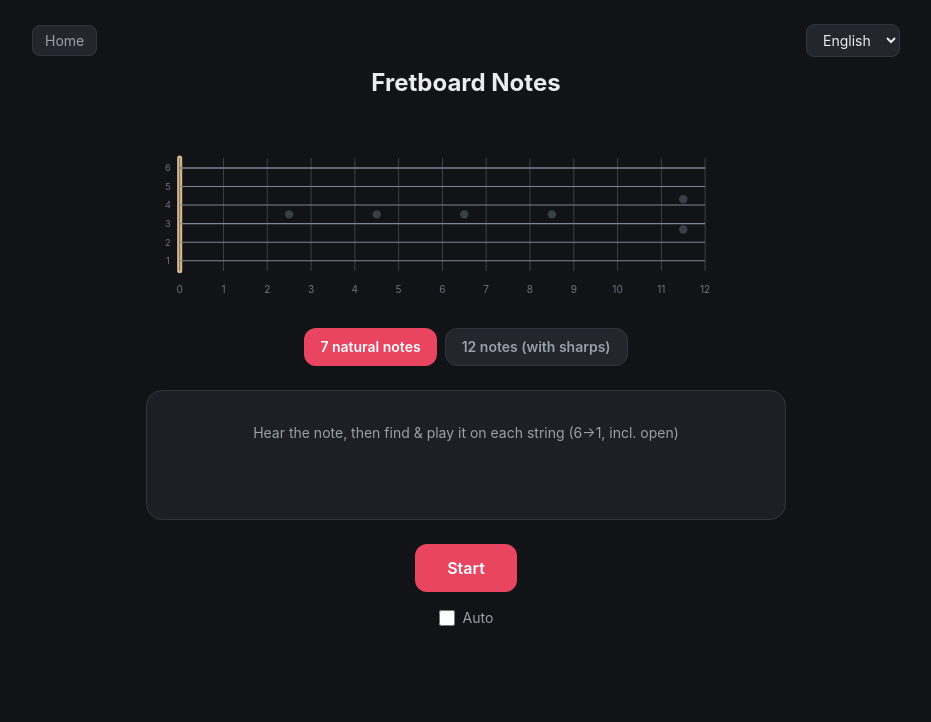
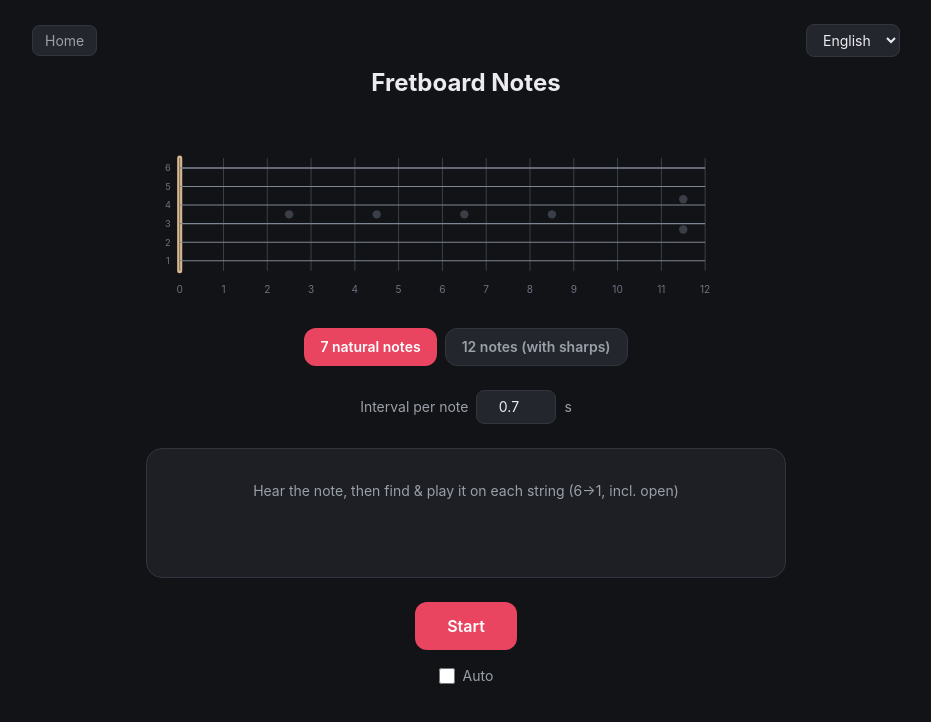
Before and after one commit to Helshr/FretFlow, a Next.js app: page /en/notes in a window 1280 px wide. Shown: the top 722 px of the page, without its empty margins (174-1105 px from the left). Built offline with nearby package versions, Linux system fonts and the light colour scheme.

Commit message:
feat: /notes 增加每个音的时间间隔输入（可调速）

```diff
--- a/components/NoteTrainer.tsx
+++ b/components/NoteTrainer.tsx
@@ -15,9 +15,8 @@ import Fretboard from './Fretboard';
 type Scope = '7' | '12';
 type Status = 'idle' | 'playing' | 'ready';
 
-const TONE_MS = 400; // 每个音时长
-const GAP_MS = 300; // 音之间间隔
 const FIRST_DELAY_MS = 350; // 念完字母后的首个音延迟
+const DEFAULT_INTERVAL_MS = 700; // 每个音的时间间隔（默认）
 
 export default function NoteTrainer() {
   const t = useTranslations('notes');
@@ -26,6 +25,7 @@ export default function NoteTrainer() {
   const [status, setStatus] = useState<Status>('idle');
   const [currentPos, setCurrentPos] = useState<{string: number; fret: number} | null>(null);
   const [auto, setAuto] = useState(false);
+  const [intervalMs, setIntervalMs] = useState(DEFAULT_INTERVAL_MS);
 
   const timeoutsRef = useRef<number[]>([]);
   const currentNoteRef = useRef<string | null>(null);
@@ -51,20 +51,22 @@ export default function NoteTrainer() {
       setStatus('playing');
       speakNote(note);
       const positions = notePositions(NOTE_SEMITONE[note]);
+      // 音长随间隔自适应，避免间隔过短时音叠加
+      const durSec = Math.max(0.1, Math.min(0.4, intervalMs / 1000 - 0.15));
       let t = FIRST_DELAY_MS;
       positions.forEach((p) => {
         schedule(() => {
-          tonePlayer.play(p.freq);
+          tonePlayer.play(p.freq, durSec);
           setCurrentPos({string: p.string, fret: p.fret});
         }, t);
-        t += TONE_MS + GAP_MS;
+        t += intervalMs;
       });
       schedule(() => {
         setStatus('ready');
         setCurrentPos(null);
       }, t);
     },
-    [clearTimers, schedule],
+    [clearTimers, schedule, intervalMs],
   );
 
   const pickNext = useCallback(
@@ -157,6 +159,28 @@ export default function NoteTrainer() {
         ))}
       </div>
 
+      <div className="mb-6 flex items-center justify-center gap-2">
+        <label htmlFor="note-interval" className="text-sm text-muted">
+          {t('interval')}
+        </label>
+        <input
+          id="note-interval"
+          type="number"
+          min={0.3}
+          max={5}
+          step={0.1}
+          value={Math.round((intervalMs / 1000) * 10) / 10}
+          onChange={(e) => {
+            const v = Number(e.target.value);
+            if (!Number.isNaN(v) && v >= 0.3 && v <= 5) {
+              setIntervalMs(Math.round(v * 1000));
+            }
+          }}
+          className="w-20 rounded-lg border border-line bg-card-2 px-2 py-1.5 text-center text-sm text-text"
+        />
+        <span className="text-sm text-muted">{t('seconds')}</span>
+      </div>
+
       <div className="rounded-2xl border border-line bg-card p-8 text-center">
         <div className="mb-4 text-sm text-muted">{t('instruction')}</div>
         <div className="text-[5rem] font-extrabold leading-none">
--- a/messages/en.json
+++ b/messages/en.json
@@ -49,7 +49,9 @@
     "scope12": "12 notes (with sharps)",
     "stringX": "String {n}",
     "fretX": "fret {n}",
-    "open": "open"
+    "open": "open",
+    "interval": "Interval per note",
+    "seconds": "s"
   },
   "error": {
     "emptyPool": "Chord pool is empty. Check data or lower the count."
--- a/messages/zh-CN.json
+++ b/messages/zh-CN.json
@@ -49,7 +49,9 @@
     "scope12": "12 个音（含升降号）",
     "stringX": "{n}弦",
     "fretX": "{n}品",
-    "open": "空弦"
+    "open": "空弦",
+    "interval": "每个音的间隔",
+    "seconds": "秒"
   },
   "error": {
     "emptyPool": "和弦池为空，请检查数据或减少数量"
```
